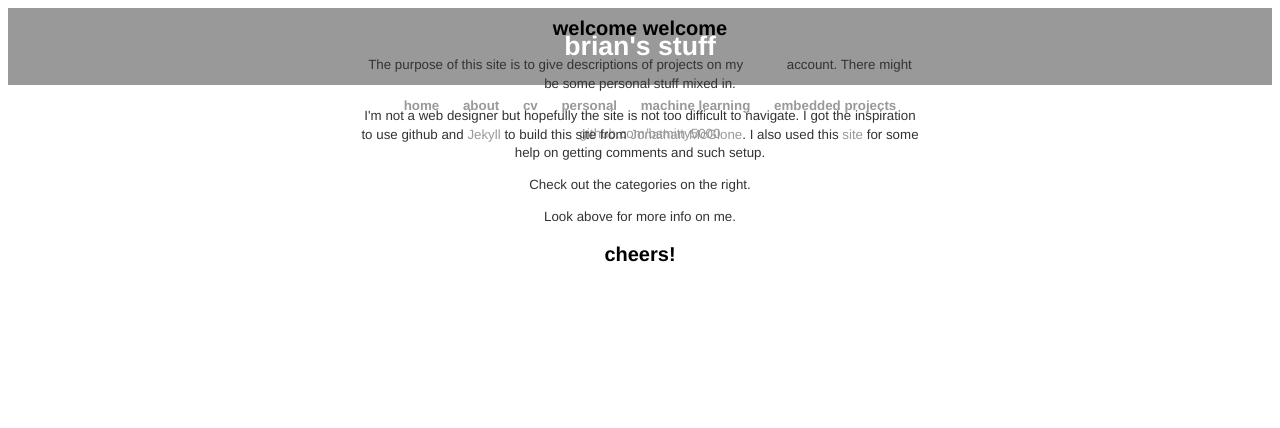
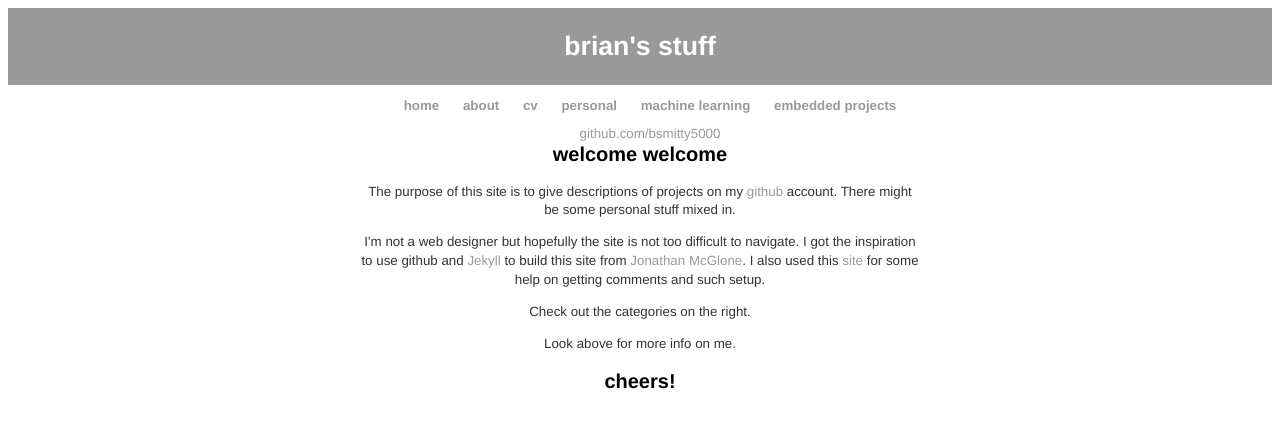
Before and after one commit to bsmitty5000/bsmitty5000.github.io, a Jekyll site: the page built from index.html, in a window 1280 px wide. Shown: the top 428 px of the page. Built offline with Jekyll 4.4.1, drawn with Linux system fonts in a browser that asks for light colours.

Commit message:
Update main.css

```diff
--- a/css/main.css
+++ b/css/main.css
@@ -45,9 +45,7 @@ ul.post li {
   width: 42em;
   position: absolute;
   margin: auto;
-  top: 0;
   right: 0;
-  bottom: 0;
   left: 0;
 }
 .post {
```
